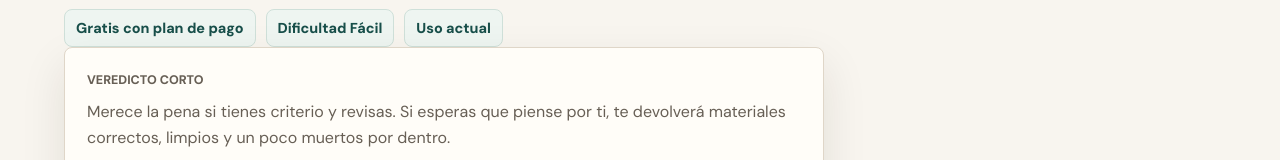
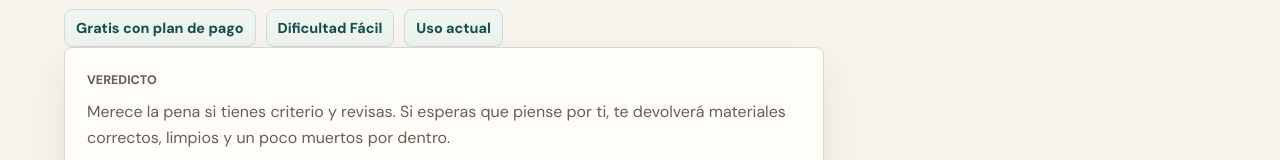
Before and after one commit to boreas77/laborjatorio, a Next.js app: page /herramientas/chatgpt in a window 1280 px wide. Shown: the part 325-485 px from the top of the page. Built offline with nearby package versions, Linux system fonts and the light colour scheme.

Commit message:
Simplifica etiqueta de veredicto

```diff
--- a/src/app/herramientas/[slug]/page.tsx
+++ b/src/app/herramientas/[slug]/page.tsx
@@ -76,7 +76,7 @@ export default async function ToolPage({ params }: ToolPageProps) {
         </div>
         {!hasRichEditorialBlocks ? (
           <aside className="tool-summary" aria-label="Resumen rápido">
-            <p className="tool-summary__label">Veredicto corto</p>
+            <p className="tool-summary__label">Veredicto</p>
             <p className="tool-summary__verdict">{tool.honestVerdict}</p>
             <dl>
               <div>
@@ -260,7 +260,7 @@ export default async function ToolPage({ params }: ToolPageProps) {
               </section>
               <section>
                 <div className="tool-verdict">
-                  <p className="tool-verdict__label">Veredicto honesto</p>
+                  <p className="tool-verdict__label">Veredicto</p>
                   <p>{tool.honestVerdict}</p>
                 </div>
               </section>
```
